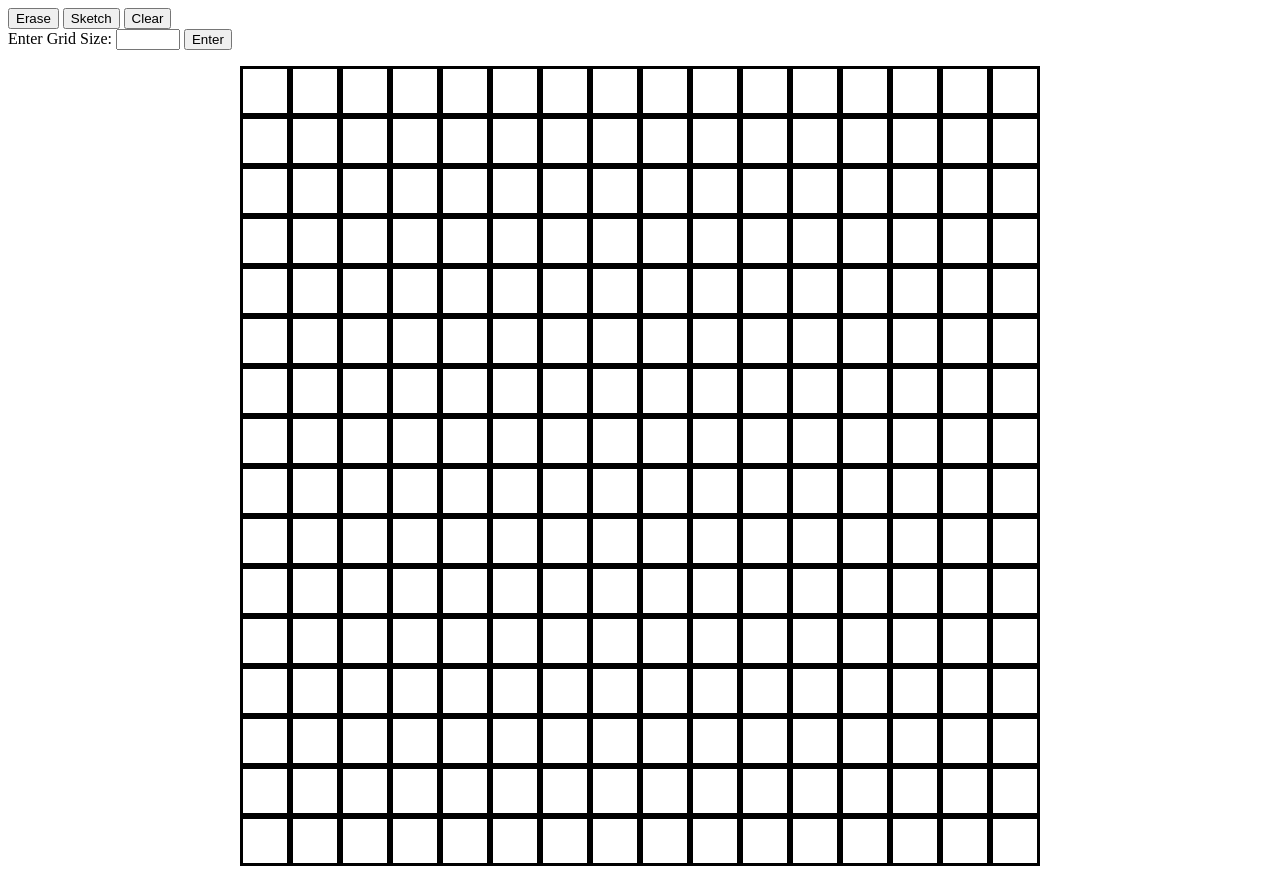
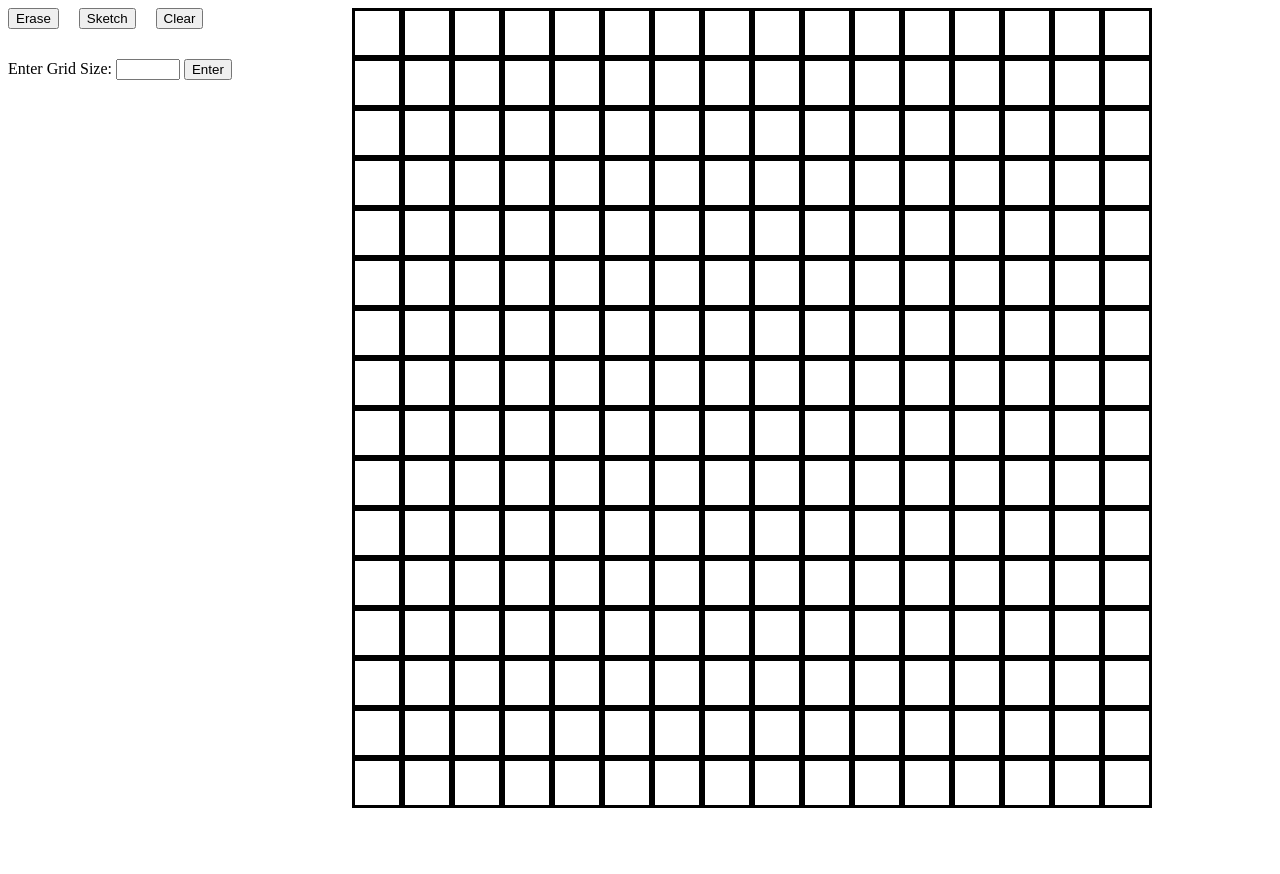
Before and after one commit to ssimkani/etch-a-sketch, a plain HTML site: page index.html in a window 1280 px wide. After the commit the page ends 816 px from the top, so only its background shows below. Drawn offline with Linux system fonts and the light colour scheme.

Commit message:
Add css styles for spacing and button cursors

```diff
--- a/index.html
+++ b/index.html
@@ -8,17 +8,20 @@
     <script src="index.js" defer></script>
   </head>
   <body>
-    <div id="buttons">
+    <div class="functions">
+      <div class="buttons">
         <button id="eraser">Erase</button>
         <button id="draw">Sketch</button>
         <button id="clear">Clear</button>
       </div>
-    <div>
+      <div class="grid-size">
         <label for="grid-size">Enter Grid Size: </label>
         <input type="number" min="0" max="100" step="1" id="change-grid" />
         <button id="enter-grid-size">Enter</button>
         <p id="error"></p>
       </div>
+    </div>
+
     <div id="container"></div>
   </body>
 </html>
--- a/style.css
+++ b/style.css
@@ -1,3 +1,7 @@
+body {
+  display: flex;
+}
+
 #container {
   margin: auto;
   display: flex;
@@ -11,3 +15,17 @@
   border-color: black;
   box-sizing: border-box;
 }
+.functions {
+  display: flex;
+  flex-direction: column;
+  gap: 30px;
+}
+
+.buttons {
+  display: flex;
+  gap: 20px;
+}
+
+button {
+  cursor: pointer;
+}
```
Lines whose indentation alone changed are shown as unchanged.
